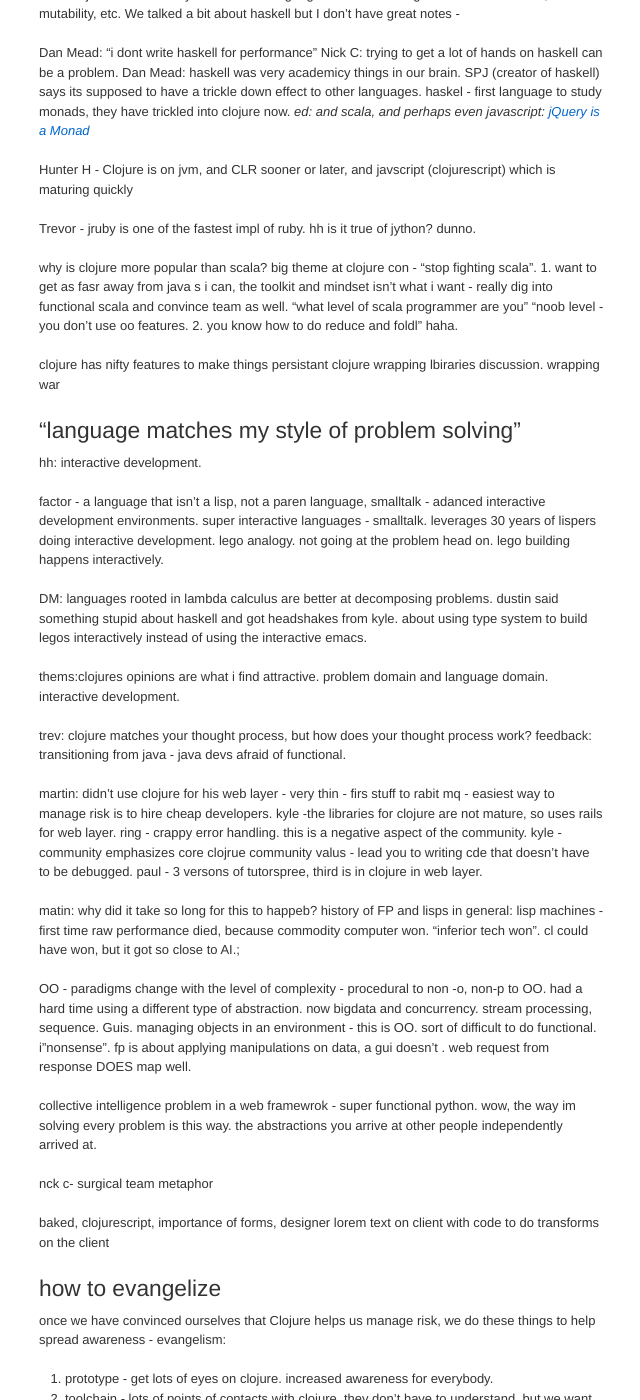
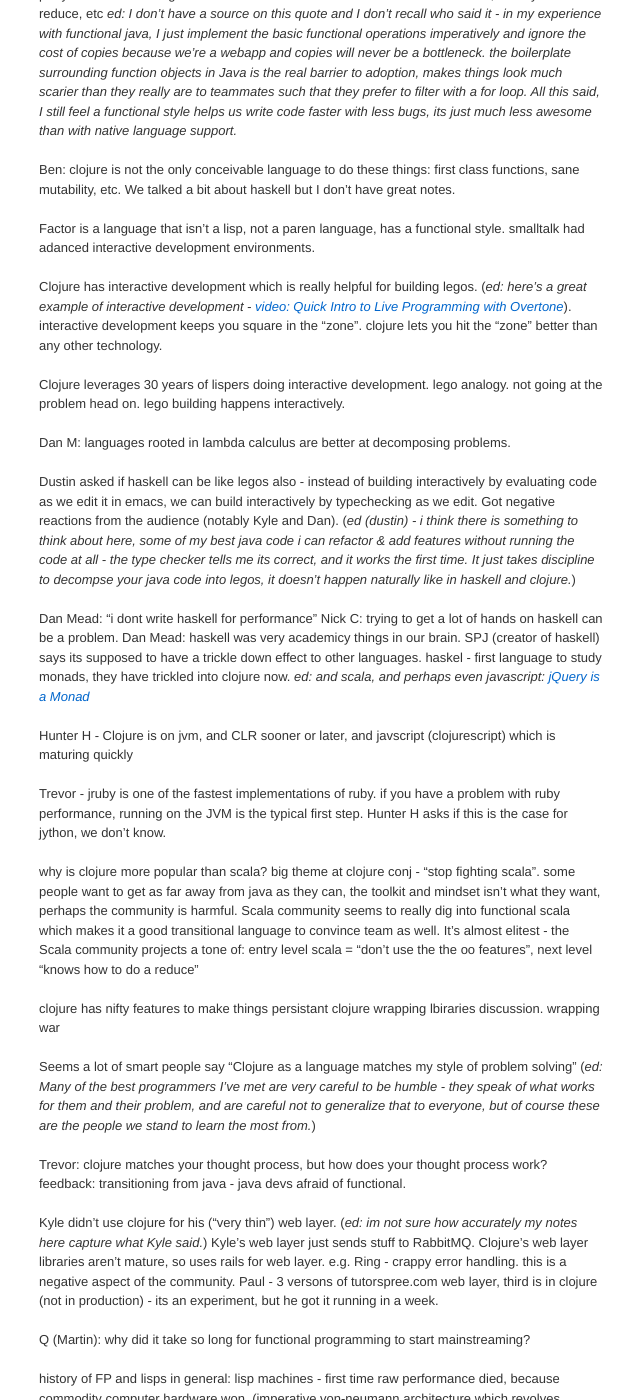
Before and after one commit to frickm/dustingetz.github.com, a Jekyll site: the page built from _posts/2012-03-19-philly-lambda-clojure-for-startups.markdown, in a window 1280 px wide and 1400 px high, scrolled down 2153 px. Shown: the whole window, without its empty margins (141-781 px from the left). Built offline with Jekyll 4.4.1, drawn with Linux system fonts in a browser that asks for light colours; Markdown is read by kramdown in place of the engine named in the settings; some of the changed text lies outside the part shown.

Commit message:
updated lambda notes on clojure talk - paul degrandis

```diff
--- a/_posts/2012-03-19-philly-lambda-clojure-for-startups.markdown
+++ b/_posts/2012-03-19-philly-lambda-clojure-for-startups.markdown
@@ -15,7 +15,6 @@ speaker: Paul deGrandis
 - giving this talk for clojure/west on march 16
 
 ## a CTOs job is to manage risk
-
 if clojure adoption and clojure success is on the rise, where are the success stories? whats the best way to apply clojure?
 
 Neal Ford talk at Conj last autumn - [master plan for enterprise domination (slides)](http://nealford.com/downloads/conferences/Clojure_Masterplan(Neal_Ford).pdf) *ed: Neal's talk focuses on out-of-band factors - why do some technologies become popular? how can we leverage this to make clojure popular in enterprise?*
@@ -26,38 +25,45 @@ Paul works with startups - small teams ~5. As a startup, Paul has the freedom to
 
 If clojure actually does manage risk better than other choices, this is our tagline: "Ill show you four cases to use clojure to manage risk better than you are now " - this is the killer argument for clojure adoption. To back this up, we need a "success protocol". examine people using clojure, what techniques can we use to get success? mine the success stories, distill them into one toolbox.
 
-"building a team using clojure was scariest thing ive ever done, borderline irrisponsile". only risk is getting tyhe team to use clojure.ma
+Paul: "building a team using clojure was scariest thing ive ever done, borderline irrisponsile". only risk is getting tyhe team to use clojure.
 
-Clojure manages risk better than any other technologies
--------------
+## Clojure manages risk better than any other technologies
+what are the reasons this was making him personally more productive?
 
-what are the reasons this was making him personally more productive?
-- web layer at tutorspree (php) - small, who cares
-- reranking search order
+kyle - community emphasizes core clojrue community valus - lead you to writing code that doesn't have to be debugged.
 
-adapt quickly. need machine learning. statistical problem. deliver as fast as i can to look at data. to iterate on hard problem - how to detect learning styles.
+adapt quickly. Paul needs machine learning, he has a statistical problem. deliver as fast as i can to look at data. to iterate on hard problem - how to detect learning styles. (*ed: but what about the people solving problems of complexity, not as intuitively suited to the mathematical nature of functional programming?*)
 
-culture surrounding clojure and that community - don't need a huge team, need a small team. a pro, and someone taking legos . but need a lego factory. taking about surgical team per fred brooks MMM -
+the realization that "wow, the way im solving every problem is this way". the abstractions you arrive at other people independently arrived at.
 
-community is infectious - winning product needs winning team - winning team needs winning culture (attract great team), then product comes for free.
+culture surrounding clojure and that community - don't need a huge team, need a small team. a pro, and someone taking legos . but need a lego factory. taking about surgical team per fred brooks MMM - the "surgeon" does the critical, core infrastructure work - he acts as a multiplier for his team. community is infectious - winning product needs winning team - winning team needs winning culture. attract a great team, then product follows naturally. (*ed: clojure also tends to teach surgeons-in-training - the language has strong opinions which influence our code for the better. the opinions teach us.*)
 
-clojure forces you to think problems in a bottom up way. build legos to solve his learning problem - in other langages, you have to actively try harder to do this. other startp collective intelligence problem. he did it in python, extremely funtional python - but he had to try real hard, had
-
-note both Paul and Kyle (mobile banking) are using Rails as their web layer. reasons cited: maturity of platform. *ed: this surprised me, I'd like to know more about this, as I think clojure would be ideal for the enterprise vertical app i work on, including middle tier. I think there is a mismatch in approaches - the enterprise frontend is heavily data oriented with ajax services side by side with business state routines, as opposed to Tutorspree's frontend which is mostly presenting content as markup? Kyle's web layer, is it a frontend to his mobile banking infrastructure? I wonder if his web layer is only relevant to the internet-facing website, thus there's no complex backend logic, which makes Rails a better fit? this is purely speculative. Tutorspree's frontend certainly has core value, Paul talks of monitoring user actions like click locations in order to figure out learning styles and match up with tutors*
+note both Paul and Kyle (mobile banking) are using Rails as their web layer. reasons cited: maturity of platform. (*ed: this surprised me, I'd like to know more about this, as I think clojure would be ideal for the enterprise vertical app i work on, including middle tier. I think there is a mismatch in approaches - the enterprise frontend is heavily data oriented with ajax services side by side with business state routines, as opposed to Tutorspree's frontend which is mostly presenting content as markup? Kyle's web layer, is it a frontend to his mobile banking infrastructure? I wonder if his web layer is only relevant to the internet-facing website, thus there's no complex backend logic, which makes Rails a better fit? this is purely speculative. Tutorspree's frontend certainly has core value, Paul talks of monitoring user actions like click locations in order to figure out learning styles and match up with tutors*)
 
 Q (Dustin): Clojure vs python. Why is clojure so much better?
 A (Paul): clojure as a community, toolset, language - forces you to be bottom up. build on the smallest nugget, building blocks, that you can build with. a bucket of legos. *ed: Paul implies this is something that python is less good at - i agree - needs more thought.*
+
+clojure forces you to think problems in a bottom up way. build legos to solve his learning problem - in other langages, you have to actively try harder to do this. other startp collective intelligence problem. he did it in python, extremely funtional python - but he had to try real hard, python's inherent opinions and idioms don't naturally lead code towards a functional style.
 
 python: write a reduce that grows a collection - due to native list datastructure being mutable, this implies a copy. *ed: also no official support for tail recursion - Guido van Rossom says ["I don't want TRE in the language... short answer, it's simply unpythonic."](http://neopythonic.blogspot.com/2009/04/tail-recursion-elimination.html)*
 
 "python's datastructures just aren't designed to be functional from the bottom up." Paul(?) at one point was writing highly functional python for a machine learning business, and became frustrated by this - if you want to take a functional style all the way, you want language support. Rich Hickey quote: https://docs.google.com/document/pub?id=1Vgbw3hGCye2rtmnZ6iSGy0WfY9aElE3SX3WbXn2-bAA
 
-*ed: here are a few python implementations of reduce and map to see what he means - the naive recursive implementation ("the functionally pure way")  can overflow the stack, and using reduce to implement map implies a concatenation operator, which in python is a copy. we could implement our own persistent data structures that are immutable so they don't need this copy, and copy this to and from native lists, but when you start bending the language in a way that hte language doesn't like, the community hates it, teams will revolt, etc.*  https://github.com/dustingetz/sandbox/blob/master/etc/map.py
+*ed: here are [a few educational python implementations of reduce and map](https://github.com/dustingetz/sandbox/blob/master/etc/map.py) to see what he means - the naive recursive implementation ("the functionally pure way")  can overflow the stack, and using reduce to implement map implies a concatenation operator, which in python is a copy. we could implement our own persistent data structures that are immutable so they don't need this copy, and copy this to and from native lists, but when you start bending the language in a way that hte language doesn't like, the community hates it, teams will revolt, etc. We can implement our primitives (filter, map, reduce) imperatively, but now we're not functional all the way down. its unclear to me how much it matters for most problems - but functional all the way down does seem to vlend itself towards a deep understanding of fundamentals.*
 
 Same with Java - you can write functional-style Java, but its not batteries included, need third party libraries like Google Guava which is full of hacks to short circuit reflection, allow you to do reduce, etc *ed: I don't have a source on this quote and I don't recall who said it - in my experience with functional java, I just implement the basic functional operations imperatively and ignore the cost of copies because we're a webapp and copies will never be a bottleneck. the boilerplate surrounding function objects in Java is the real barrier to adoption, makes things look much scarier than they really are to teammates such that they prefer to filter with a for loop. All this said, I still feel a functional style helps us write code faster with less bugs, its just much less awesome than with native language support.*
 
+Ben: clojure is not the only conceivable language to do these things: first class functions,  sane mutability, etc. We talked a bit about haskell but I don't have great notes.
 
-Ben: clojure is not the only conceivable language to do these things: first class functions,  sane mutability, etc. We talked a bit about haskell but I don't have great notes -
+Factor is a language that isn't a lisp, not a paren language, has a functional style. smalltalk had adanced interactive development environments.
+
+Clojure has interactive development which is really helpful for building legos. (*ed: here's a great example of interactive development - [video: Quick Intro to Live Programming with Overtone](http://vimeo.com/22798433)*). interactive development keeps you square in the "zone". clojure lets you hit the "zone" better than any other technology.
+
+Clojure leverages 30 years of lispers doing interactive development. lego analogy. not going at the problem head on. lego building happens interactively.
+
+Dan M: languages rooted in lambda calculus are better at decomposing problems.
+
+Dustin asked if haskell can be like legos also - instead of building interactively by evaluating code as we edit it in emacs, we can build interactively by typechecking as we edit. Got negative reactions from the audience (notably Kyle and Dan). (*ed (dustin) - i think there is something to think about here, some of my best java code i can refactor & add features without running the code at all - the type checker tells me its correct, and it works the first time. It just takes discipline to decompse your java code into legos, it doesn't happen naturally like in haskell and clojure.*)
 
 Dan Mead: "i dont write haskell for performance"
 Nick C: trying to get a lot of hands on haskell can be a problem.
@@ -65,47 +71,32 @@ Dan Mead: haskell was very academicy things in our brain. SPJ (creator of haskel
 
 Hunter H - Clojure is on jvm, and CLR sooner or later, and javscript (clojurescript) which is maturing quickly
 
-Trevor - jruby is one of the fastest impl of ruby. hh is it true of jython? dunno.
+Trevor - jruby is one of the fastest implementations of ruby. if you have a problem with ruby performance, running on the JVM is the typical first step. Hunter H asks if this is the case for jython, we don't know.
 
-
-
-why is clojure more popular than scala? big theme at clojure con - "stop fighting scala". 1. want to get as fasr away from java s i can, the toolkit and mindset isn't what i want - really dig into functional scala and convince team as well. "what level of scala programmer are you" "noob level - you don't use oo features. 2. you know how to do reduce and foldl" haha.
+why is clojure more popular than scala? big theme at clojure conj - "stop fighting scala". some people want to get as far away from java as they can, the toolkit and mindset isn't what they want, perhaps the community is harmful. Scala community seems to really dig into functional scala which makes it a good transitional language to convince team as well. It's almost elitest - the Scala community projects a tone of: entry level scala = "don't use the the oo features", next level "knows how to do a reduce"
 
 clojure has nifty features to make things persistant
 clojure wrapping lbiraries discussion. wrapping war
 
-"language matches my style of problem solving"
--
+Seems a lot of smart people say "Clojure as a language matches my style of problem solving" (*ed: Many of the best programmers I've met are very careful to be humble - they speak of what works for them and their problem, and are careful not to generalize that to everyone, but of course these are the people we stand to learn the most from.*)
 
-hh: interactive development.
 
-factor - a language that isn't a lisp, not a paren language, smalltalk - adanced interactive development environments. super interactive languages - smalltalk. leverages 30 years of lispers doing interactive development. lego analogy. not going at the problem head on. lego building happens interactively.
-
-DM: languages rooted in lambda calculus are better at decomposing problems. dustin said something stupid about haskell and got headshakes from kyle. about using type system to build legos interactively instead of using the interactive emacs.
-
-thems:clojures opinions are what i find attractive.
-problem domain and language domain. interactive development.
-
-trev: clojure matches your thought process, but how does your thought process work?
+Trevor: clojure matches your thought process, but how does your thought process work?
 feedback: transitioning from java - java devs afraid of functional.
 
-martin: didn't use clojure for his web layer - very thin - firs stuff to rabit mq - easiest way to manage risk is to hire cheap developers. kyle  -the libraries for clojure are not mature, so uses rails for web layer. ring - crappy error handling. this is a negative aspect of the community. kyle - community emphasizes core clojrue community valus - lead you to writing cde that doesn't have to be debugged. paul - 3 versons of tutorspree, third is in clojure in web layer.
+Kyle didn't use clojure for his ("very thin") web layer. (*ed: im not sure how accurately my notes here capture what Kyle said.*) Kyle's web layer just sends stuff to RabbitMQ. Clojure's web layer libraries aren't mature, so uses rails for web layer. e.g. Ring - crappy error handling. this is a negative aspect of the community. Paul - 3 versons of tutorspree.com web layer, third is in clojure (not in production) - its an experiment, but he got it running in a week.
 
+Q (Martin): why did it take so long for functional programming to start mainstreaming?
 
-matin: why did it take so long for this to happeb? history of FP and lisps in general:
-lisp machines - first time raw performance died, because commodity computer won. "inferior tech won". cl could have won, but it got so close to AI.;
+history of FP and lisps in general: lisp machines - first time raw performance died, because commodity computer   hardware won. (imperative von-neumann architecture which revolves aroundmanipulating state in registers). "inferior tech won". Common Lisp could have won, but it got so close to AI. (*ed: CL seems to have weaker opinions than clojure - it doesn't help people write stateless code - it lets the developer do whatever he wants.*)
 
-OO - paradigms change with the level of complexity - procedural to non -o, non-p to OO. had a hard time using a different type of abstraction. now bigdata and concurrency. stream processing, sequence. Guis. managing objects in an environment - this is OO. sort of difficult to do functional. i"nonsense". fp is about applying manipulations on data, a gui doesn't . web request from response DOES map well.
+OO - paradigms change with the level of complexity - procedural to non -o, non-p to OO. had a hard time using a different type of abstraction. now bigdata and concurrency. stream processing, sequences. GUIs. managing objects in an environment - managing state, the state is essential to the problem - OOP's nature of encapsulating state is perfectly suited to building GUIs. FP is about applying manipulations on data, a gui isn't. web request from response DOES map well to FP.
 
-collective intelligence problem in a web framewrok - super functional python. wow, the way im solving every problem is this way. the abstractions you arrive at other people independently arrived at.
-
-nck c- surgical team metaphor
 
 baked, clojurescript, importance of forms, designer lorem text on client with code to do transforms on the client
 
 
-how to evangelize
--------------
+## how to evangelize
 once we have convinced ourselves that Clojure helps us manage risk, we do these things to help spread awareness - evangelism:
 
 1. prototype - get lots of eyes on clojure. increased awareness for everybody.
@@ -116,26 +107,18 @@ once we have convinced ourselves that Clojure helps us manage risk, we do these
 
 2. toolchain - Pushbutton Labs built a compiler for this language to script his video game, and got it onto all the customers of the games.
 
+after you stimulate team usage, team picks up, groks it. biggest risk - can i get enough talent, and can i teach my team how to program in clojure effectively? Case stides World Singles - Sean Corfield (a clojure contributor)  he used coldfusion before, switched to clojure. risk: we have to switch platforms, ColdFusion s dead, now what do we use?
 
-Paul seems to be speaking from the perspective of maximizing clojure adoption, not why clojure.
-//
-after you stimulate team usage, team picks up, groks it. biggest risk - can i get enough talent, and can i teach my team how to program in clojure effectively? Case stides World Singles - Sean COrfield (a clojure contributor)  he used coldfusion before, switched to clojure. risk: we have to switch platforms, CF s dead, how towe do it?
+so if we can sell them on "clojure makes things so easy", they're going to adopt it naturally. just need that first hump. get stuck in the feedback loop, the zone.
 
-so if we can sell them on so easy, they're going to adopt it naturally. just need that first hump. get stuck in the feedback hump on Crux slide which is great - start kicking ass - "kick ass circle" haha. (ed zone baby) clojure lets you hit thiz zone better than any other technology.
-//
+Paul. are we really winning? adoption, %growth of jobs is rocketing up. social proof that clojure manages risk really well. we questioned his graph of clojure % growth, the chart was misleading, but certainly clojure is experiencing sharp growth in terms of jobs, we just can't compare it to other technologies without better normalization.
+
+## post talk demos
+after talk, two Tutorspree demos using clojure.
+
+how to build a static analyser for a function, dynamic language - which is hard for lisps because you can redefine the whole language. Clojure (as a lisp) can trivially process its own AST (abstract syntax tree), we can use logic programming to declare patterns that we think are code smells, and automatically flag them, or translate them into something better. Logic programming lets you solve problems like N-Queens by declaring constraints, and then search the solution space for things that meet the constraints.
+
+"baking websites is fucking badass" - Paul demoed using clojure script to "bake" a website - a few of us hadn't seen this and had "holy shit" reactions. We get "lorem ipsum" mocked markup from a designer. Without modifying the mocked markup, we write functional Clojure transforms to substitute our content into the mocked markup. Then instead of rendering html or producing static html, we just send the client the mocked markup bundled with the transforms. Becomes trivial to interact with designers, they retain full control over their markup. (*ed: There was conversation about how this is only possible in Clojurescript (not javascript) due to the parenthetical nature of the language - we can encode transforms as forms (expressions) - in retrospect, this is not obvious to me.*)
 
 
-
-Paul. are we really winning? adoption, %growth of jobs is rocketing up. manages risk really well.
-
-we questioned his graph of clojure % growth.
-
-
-after talk, two projects using clojure -
-- how to build a static analyser for a functiona, dynamic language - which is hard for lisps because you can redefine the whole lang
-- doing for clojure w core.logic to reason aobut programs. logic programming (like prolog) - paul is new to this. ex problem: "how do i optimize calendars?" show a practical use for logic programming
-
-- "baking websites is fucking badass" - "bake" ?? completely because its secure
-- serve static page but make remote calls etc, demo of this? i missed what he said here
-
 Dustin Getz - 19 March 2012
```
